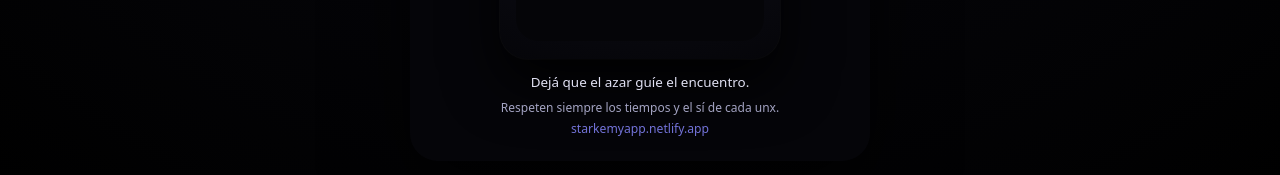
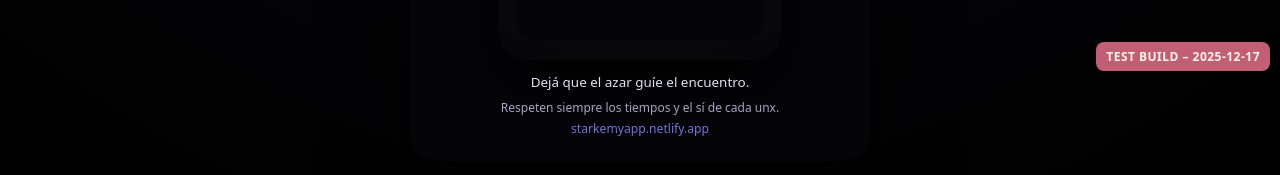
Before and after one commit to Starkemya/app, a plain HTML site: page index.html in a window 1280 px wide. Shown: the part 719-894 px from the top of the page. Drawn offline with Linux system fonts and the light colour scheme.

Commit message:
Add test build badge to index

```diff
--- a/index.html
+++ b/index.html
@@ -2,7 +2,7 @@
 <html lang="es">
 <head>
   <meta charset="UTF-8" />
-  <title>Starkemya.app – El arte de dar y recibir.</title>
+  <title>Star Kemya – TEST BUILD</title>
   <meta name="viewport" content="width=device-width, initial-scale=1.0" />
   <link rel="manifest" href="manifest.json">
 
@@ -333,6 +333,20 @@
         min-width: 150px;
       }
     }
+
+    .test-badge {
+      position: fixed;
+      bottom: 10px;
+      right: 10px;
+      z-index: 9999;
+      padding: 6px 10px;
+      border-radius: 8px;
+      font-size: 12px;
+      background: #c35f75;
+      color: #fdf4ec;
+      font-weight: 600;
+      letter-spacing: 0.04em;
+    }
   </style>
 </head>
 <body>
@@ -397,6 +411,8 @@
 </div>
 
 <audio id="rollSound" src="sonido.mp3" preload="auto"></audio>
+
+<div class="test-badge" aria-label="Test build badge">TEST BUILD – 2025-12-17</div>
 
 <script>
   // ---------- DATA ----------
```
